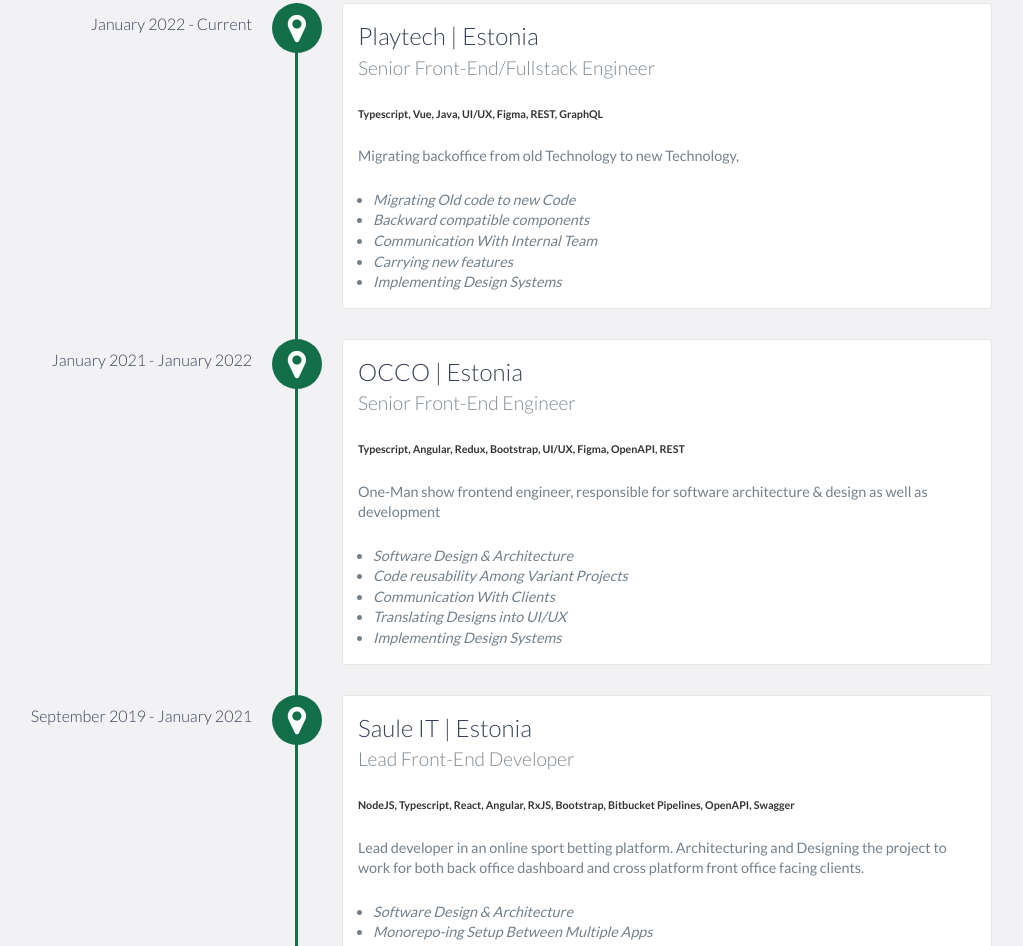
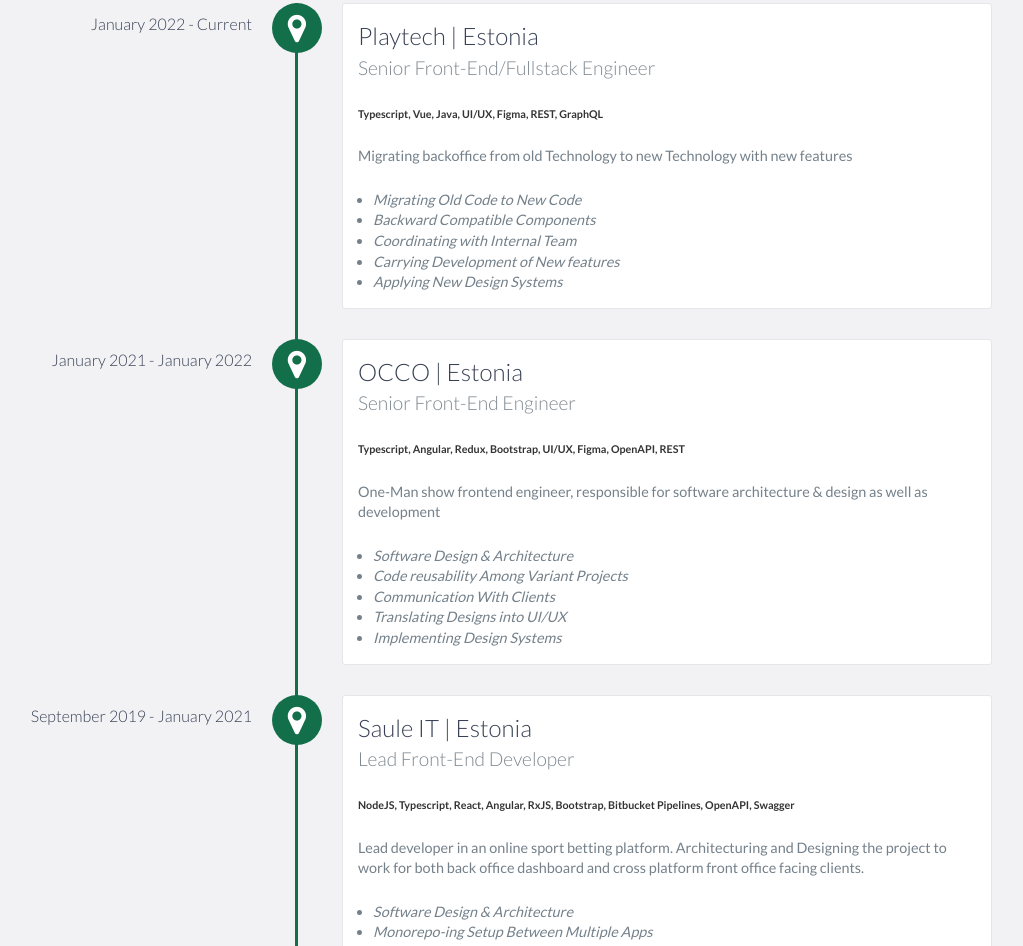
Before and after one commit to msqaddura/msqaddura.github.io, a website: page index.html in a window 1280 px wide. Shown: the part 1595-2541 px from the top of the page, without its empty margins (148-1171 px from the left). Drawn offline with nearby package versions, Linux system fonts and the light colour scheme.

Commit message:
update texts

```diff
--- a/index.html
+++ b/index.html
@@ -142,20 +142,20 @@
                 <h6>Typescript, Vue, Java, UI/UX, Figma, REST, GraphQL
                 </h6>
                 <p>
-                   Migrating backoffice from old Technology to new Technology,
+                   Migrating backoffice from old Technology to new Technology with new features
                 </p>
                 <br>
                 <em>
                     <ul>
-                        <li>Migrating Old code to new Code</li>
-                        <li>Backward compatible components</li>
+                        <li>Migrating Old Code to New Code</li>
+                        <li>Backward Compatible Components</li>
                         <li>
-                            Communication With Internal Team
+                            Coordinating with Internal Team
                         </li>
                         <li>
-                            Carrying new features
+                            Carrying Development of New features
                         </li>
-                        <li>Implementing Design Systems</li>
+                        <li>Applying New Design Systems</li>
                     </ul>
                 </em>
             </div>
```
